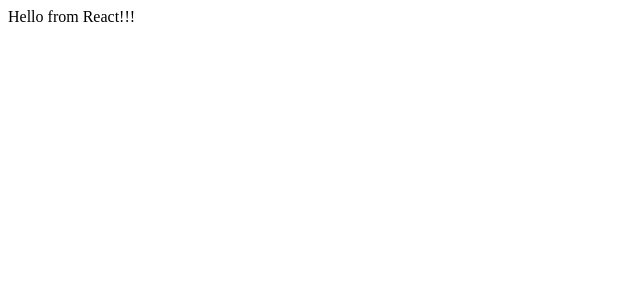
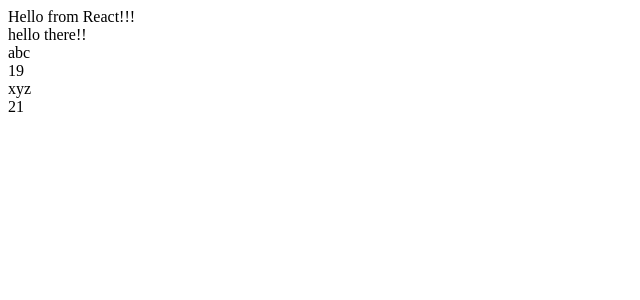
Before and after one commit to Good2Go/reactTemplate, a React app: page / in a window 1280 px wide. Shown: the top 300 px of the page, without its empty margins (0-640 px from the left). Built offline with nearby package versions, Linux system fonts and the light colour scheme.

Commit message:
12 - Implemented Containers

```diff
--- a/src/components/app.jsx
+++ b/src/components/app.jsx
@@ -1,10 +1,13 @@
 import React from 'react';
+
+import Users from '../containers/Users/index.jsx';
 
 class App extends React.Component{
   render() {
     return (
       <div>
         Hello from React!!!
+        <Users />
       </div>
     );
   }
--- /dev/null
+++ b/src/containers/Users/index.jsx
@@ -0,0 +1,30 @@
+import React, { Component } from 'react';
+
+
+import { connect } from 'react-redux';
+
+
+export class Users extends Component{
+  render() {
+    return (
+      <div>
+        hello there!!
+        {this.props.users.map((user) => {
+          return(
+            <div>
+            <div>{user.name}</div>
+            <div>{user.age}</div>
+            </div>
+          )
+        })}
+      </div>
+    );
+  }
+}
+
+function mapStatesToProps(state) {
+  return{
+    users: state.users,
+  }
+}
+export default connect(mapStatesToProps, /* Actions to do */)(Users);
```
